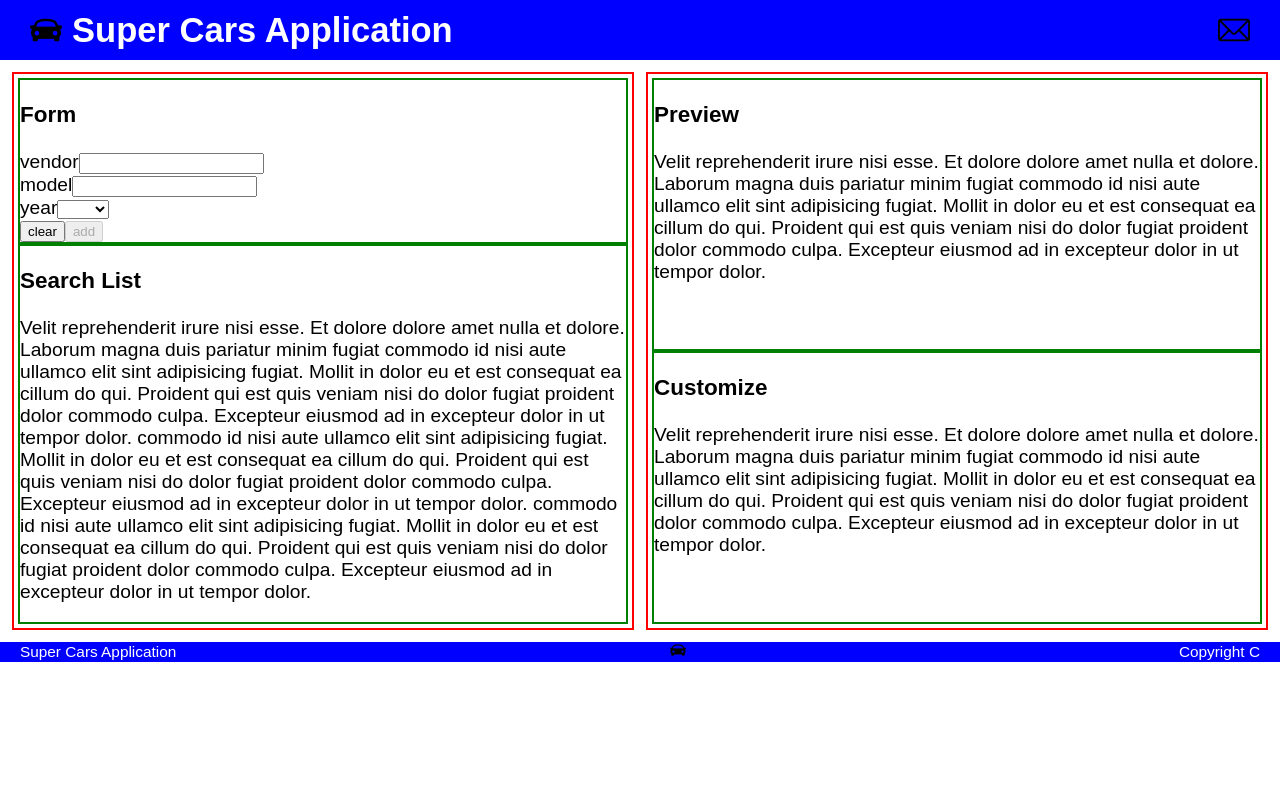
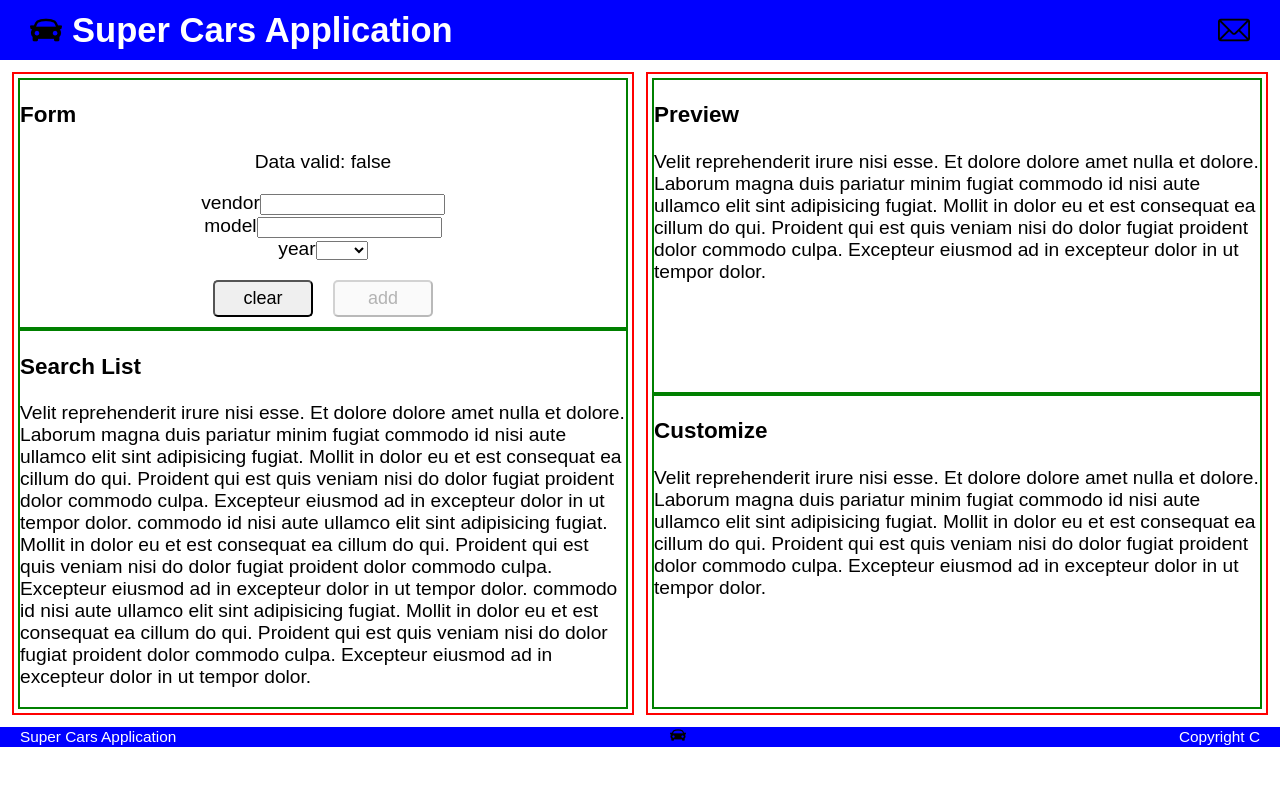
Before and after one commit to devszark/web-app-t, an Angular app: page / in a window 1280 px wide. Shown: the top 786 px of the page. Built offline with nearby package versions, Linux system fonts and the light colour scheme.

Commit message:
Template driven form done

```diff
--- a/src/app/feature/form/form.component.css
+++ b/src/app/feature/form/form.component.css
@@ -0,0 +1,12 @@
+form{
+    display: block;
+    text-align: center;
+}
+
+.buttons{
+    display:block;
+}
+
+.fields{
+    margin: 10px;
+}
--- a/src/app/feature/form/form.component.html
+++ b/src/app/feature/form/form.component.html
@@ -1,6 +1,8 @@
 <div>
     <h3>Form</h3>
     <form (ngSubmit)="onSubmit()" #f="ngForm">
+        <div class="fields" ngModelGroup="car" #userData="ngModelGroup">
+            <p>Data valid: {{userData.valid}}</p>
             <div>
                 <label for="vendor">vendor</label>
                 <input type="text" ngModel name="vendor" required>
@@ -9,6 +11,7 @@
                 <label for="model">model</label>
                 <input type="text" ngModel name="model" required>
             </div>
+
             <div>
                 <label for="year">year</label>
                 <select id="prodYear" ngModel name="year">
@@ -17,7 +20,11 @@
                     <option value="2021">2021</option>
                 </select>
             </div>
-        <button type="reset" (click)="onReset()">clear</button>
-        <button type="submit" [disabled]="!f.valid">add</button>
+        </div>
+        <div class="buttons">
+            <button class="btn" type="reset" (click)="onReset()">clear</button>
+            <button class="btn" type="submit" [disabled]="!f.valid">add</button>
+        </div>
+        <p *ngIf="!userData.valid && userData.touched">User data is invalid!</p>
     </form>
 </div>
--- a/src/app/feature/form/form.component.ts
+++ b/src/app/feature/form/form.component.ts
@@ -12,6 +12,8 @@ export class FormComponent {
   onSubmit() {
     console.log("Submit pressed!");
     console.log(this.addCarForm.valid);
+    console.log(this.addCarForm);
+
   }
 
   onReset(){
--- a/src/styles.css
+++ b/src/styles.css
@@ -5,3 +5,11 @@ body {
     font-family: Arial, Helvetica, sans-serif;
     font-size: 120%;
 }
+
+.btn{
+    font-size: large;
+    margin: 10px;
+    padding: 6px;
+    border-radius: 5px;
+    width: 100px;
+}
```
Lines whose indentation alone changed are shown as unchanged.
